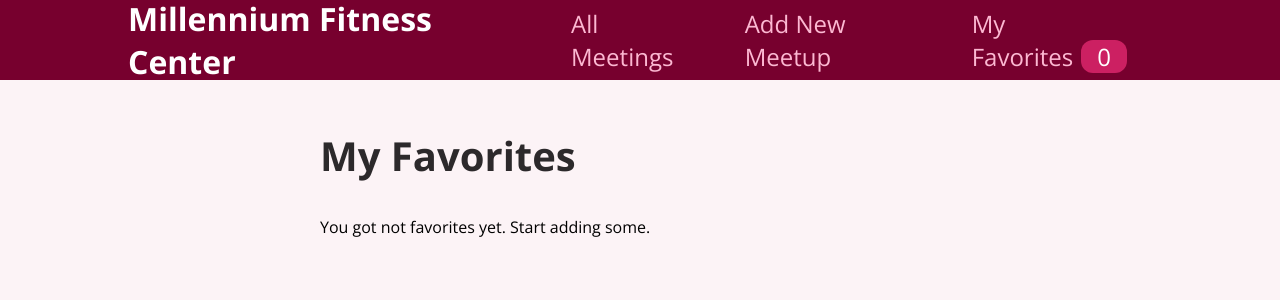
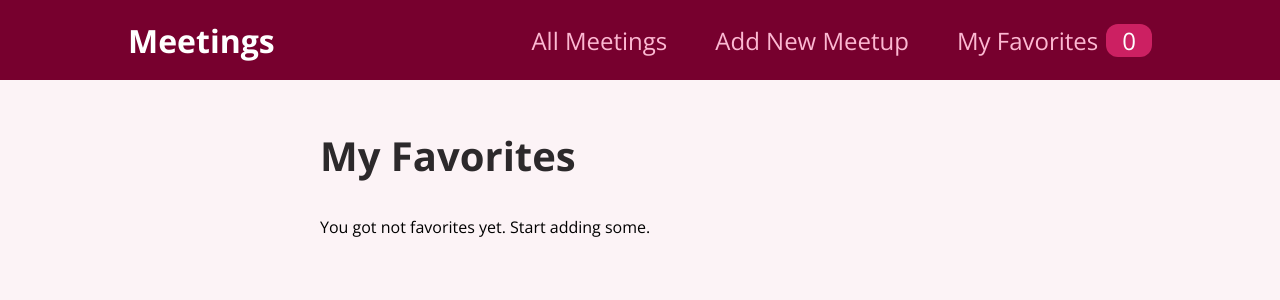
Before and after one commit to dhanushkasampath/react-summary, a React (Create React App) app: page /favorites in a window 1280 px wide. Shown: the top 300 px of the page. Built offline with nearby package versions, Linux system fonts and the light colour scheme.

Commit message:
refactored

```diff
--- a/src/components/layout/MainNavigation.js
+++ b/src/components/layout/MainNavigation.js
@@ -7,7 +7,7 @@ function MainNavigation(){
     const favoriteCtx = useContext(FavoritesContext);
     return (
         <header className={classes.header}>
-            <div className={classes.logo}>Millennium Fitness Center</div>
+            <div className={classes.logo}>Meetings</div>
             <nav>
                 <ul>
                     <li>
```
